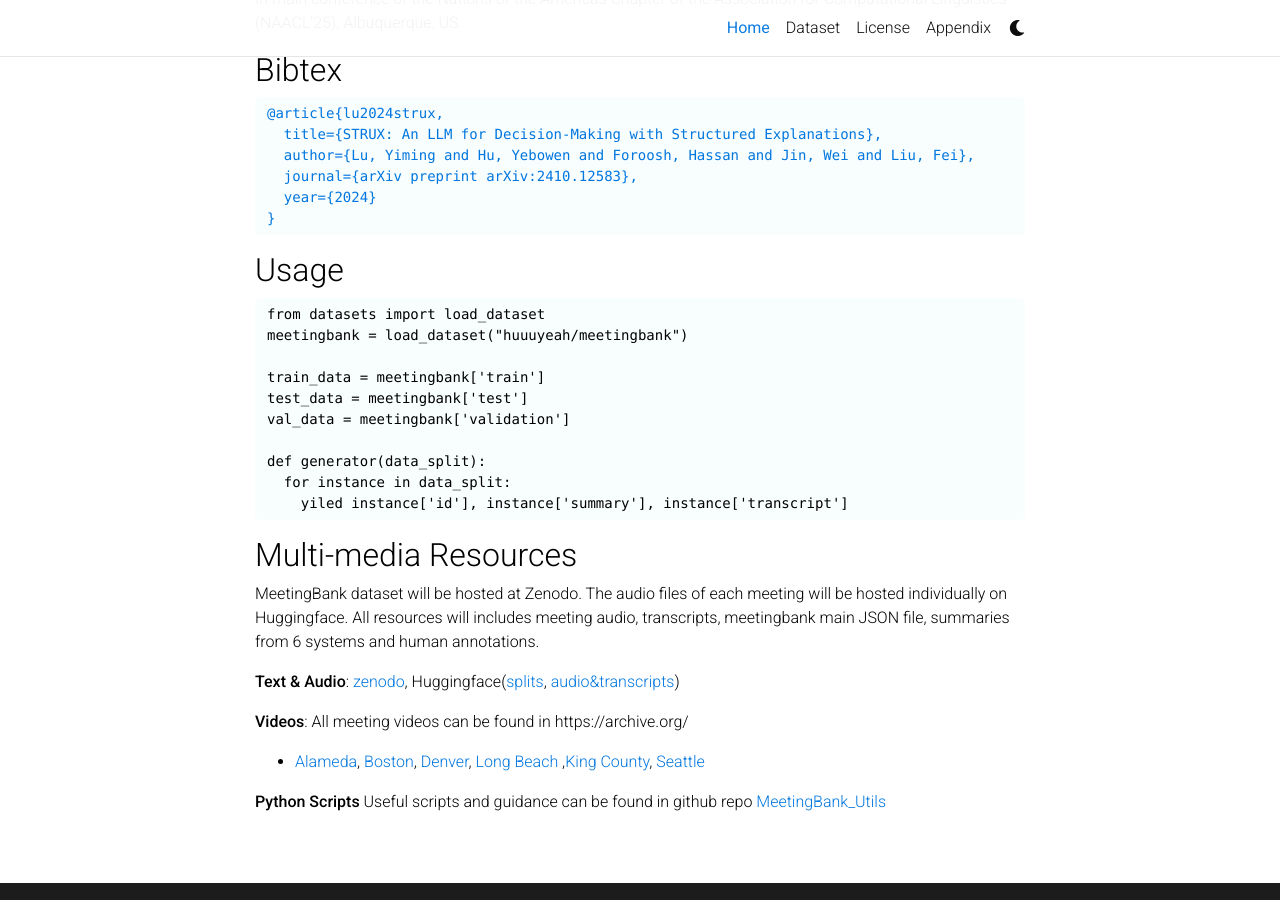
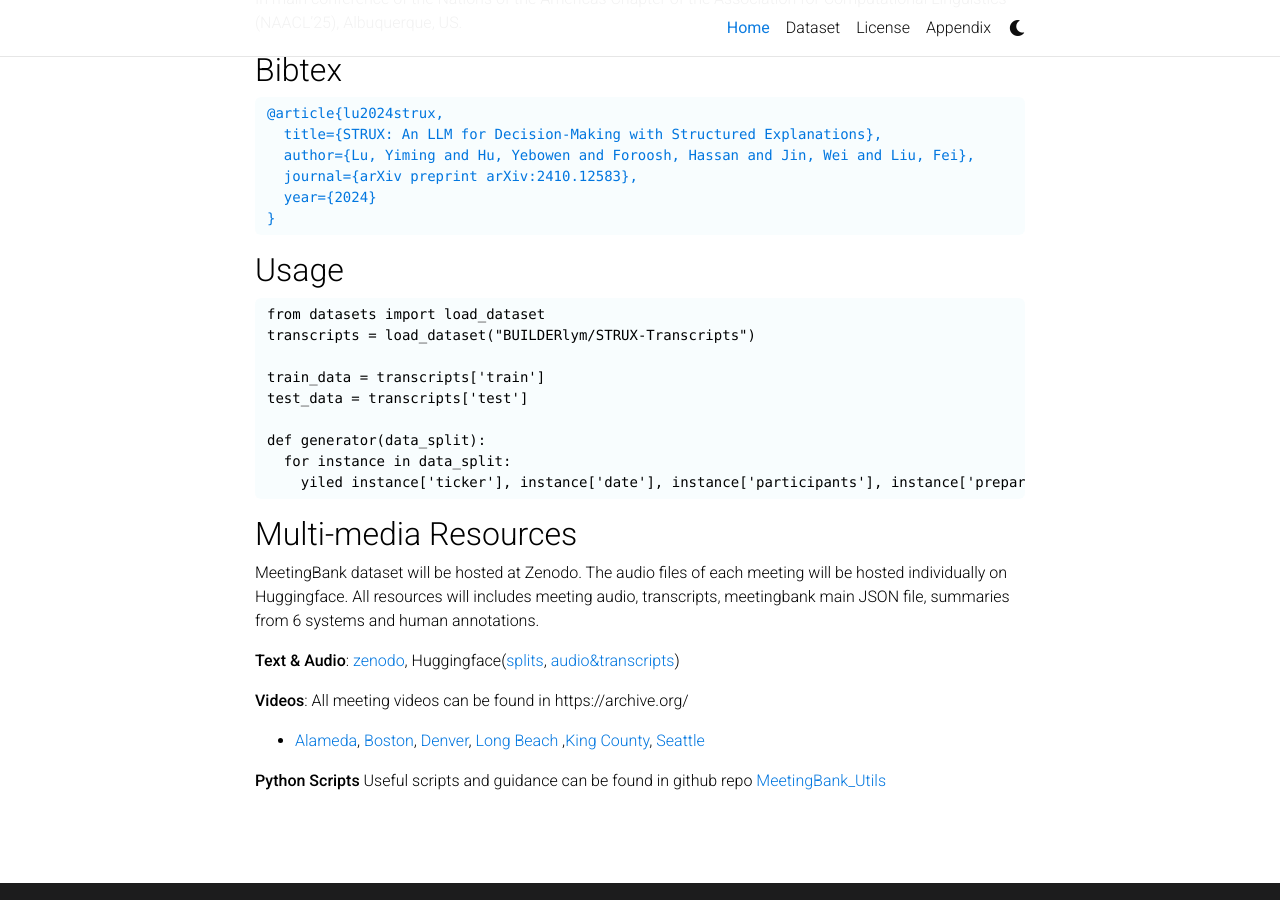
Before and after one commit to struxData/struxData.github.io, a Jekyll site: the page built from _pages/overview.md, in a window 1280 px wide and 900 px high, scrolled down 594 px. Built offline with Jekyll 4.4.1, drawn with Linux system fonts in a browser that asks for light colours; comment, search, counter and statistics services are not loaded; a style sheet for code colours, icons or effects is not loaded.

Commit message:
Update overview.md

````diff
--- a/_pages/overview.md
+++ b/_pages/overview.md
@@ -33,15 +33,14 @@ In main conference of the Nations of the Americas Chapter of the Association for
 ## Usage
 ```python
 from datasets import load_dataset
-meetingbank = load_dataset("huuuyeah/meetingbank")
+transcripts = load_dataset("BUILDERlym/STRUX-Transcripts")
 
-train_data = meetingbank['train']
-test_data = meetingbank['test']
-val_data = meetingbank['validation']
+train_data = transcripts['train']
+test_data = transcripts['test']
 
 def generator(data_split):
   for instance in data_split:
-    yiled instance['id'], instance['summary'], instance['transcript']
+    yiled instance['ticker'], instance['date'], instance['participants'], instance['prepared_remarks'], instance['questions_and_answers']
 ```
 
 ## Multi-media Resources
````
